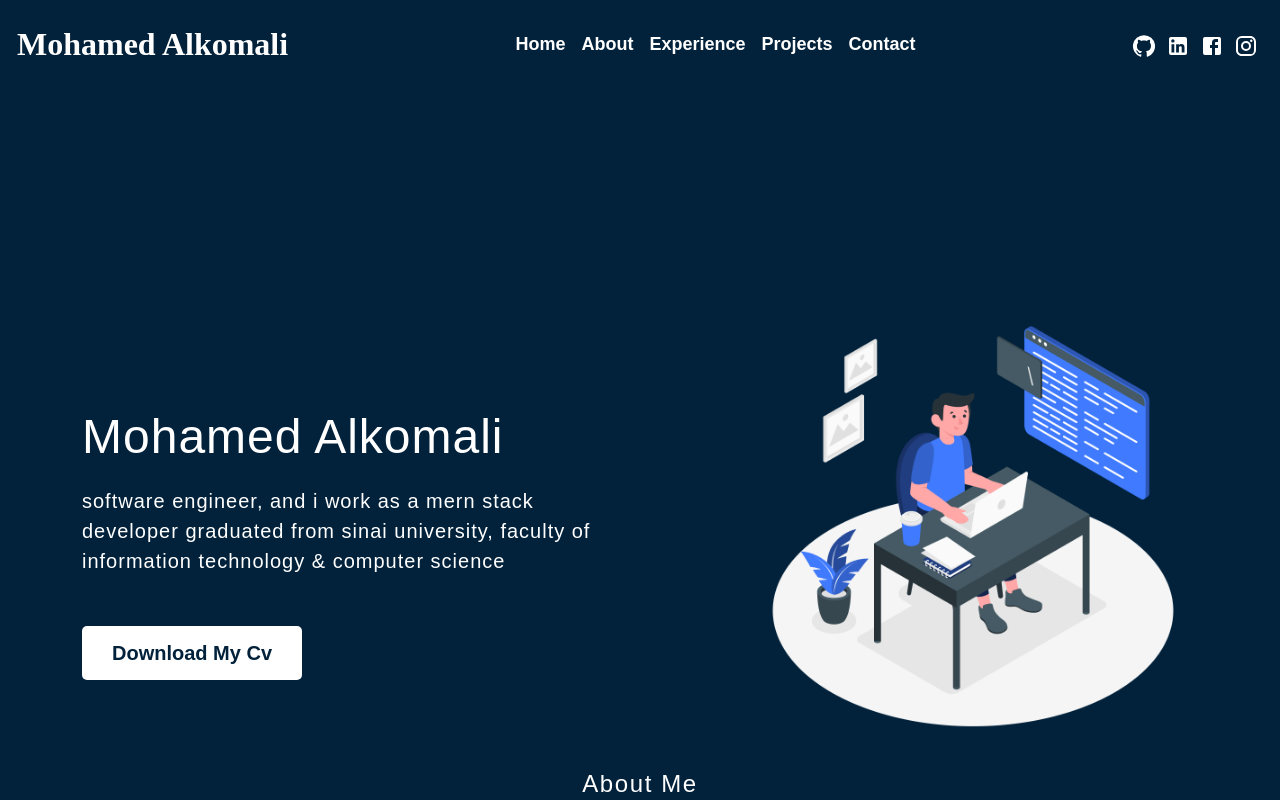
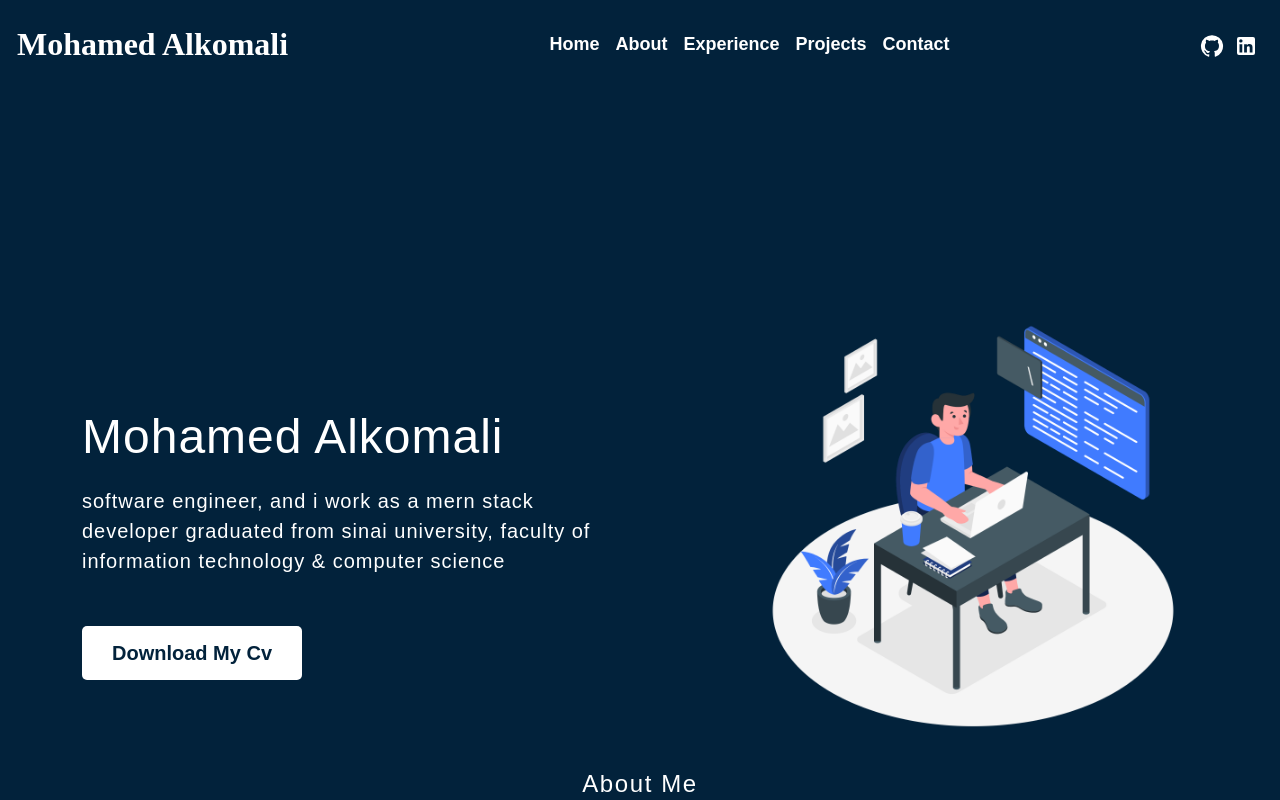
Before and after one commit to MohamedAhmed2023/personal-portfolio-React-, a React (Create React App) app: page / in a window 1280 px wide. Shown: the top 800 px of the page. Built offline with nearby package versions, Linux system fonts and the light colour scheme; a web font is replaced by a local one.

Commit message:
delete face and insta icons

```diff
--- a/src/Components/Footer/Footer.js
+++ b/src/Components/Footer/Footer.js
@@ -1,8 +1,6 @@
 import "./Footer.css"
-import FacebookIcon from '@mui/icons-material/Facebook';
 import GitHubIcon from '@mui/icons-material/GitHub';
 import LinkedInIcon from '@mui/icons-material/LinkedIn';
-import InstagramIcon from '@mui/icons-material/Instagram';
 function Footer() {
     return (
         <>
@@ -21,12 +19,6 @@ function Footer() {
                         <a href="https://www.linkedin.com/in/mohamed-alkomali/" alt="">
                             <LinkedInIcon />
                         </a>
-                        <a href="https://www.facebook.com/profile.php?id=100007754079369" alt="">
-                            <FacebookIcon />
-                        </a>
-                        <a href="https://www.instagram.com/mohamed_alkomali/" alt="">
-                            <InstagramIcon />
-                        </a>
                     </div>
                 </div>
             </div >
--- a/src/Components/HomePage/HomePage.js
+++ b/src/Components/HomePage/HomePage.js
@@ -4,10 +4,9 @@ import "./HomePage.css"
 import Experience from "../experience/Experience";
 import HeadingText from "../HeadingText";
 import 'animate.css/animate.min.css';
-import FacebookIcon from '@mui/icons-material/Facebook';
 import GitHubIcon from '@mui/icons-material/GitHub';
 import LinkedInIcon from '@mui/icons-material/LinkedIn';
-import InstagramIcon from '@mui/icons-material/Instagram';
+
 import React, { useEffect } from 'react';
 import AOS from 'aos';
 import 'aos/dist/aos.css';
@@ -34,12 +33,6 @@ function HomePage() {
                                 </a>
                                 <a href="https://www.linkedin.com/in/mohamed-alkomali/" alt="">
                                     <LinkedInIcon />
-                                </a>
-                                <a href="https://www.facebook.com/profile.php?id=100007754079369" alt="">
-                                    <FacebookIcon />
-                                </a>
-                                <a href="https://www.instagram.com/mohamed_alkomali/" alt="">
-                                    <InstagramIcon />
                                 </a>
                             </div>
                             <button className="home-Btn" type="button">Download My Cv</button>
--- a/src/Components/NavBar/NavBar.js
+++ b/src/Components/NavBar/NavBar.js
@@ -1,9 +1,7 @@
 import React, { useState } from "react";
 import "./NavBar.css";
-import FacebookIcon from '@mui/icons-material/Facebook';
 import GitHubIcon from '@mui/icons-material/GitHub';
 import LinkedInIcon from '@mui/icons-material/LinkedIn';
-import InstagramIcon from '@mui/icons-material/Instagram';
 import MenuIcon from '@mui/icons-material/Menu';
 import CloseIcon from '@mui/icons-material/Close';
 import 'animate.css/animate.min.css';
@@ -50,12 +48,6 @@ function NavBar() {
                             <a href="https://www.linkedin.com/in/mohamed-alkomali/">
                                 <LinkedInIcon />
                             </a>
-                            <a href="https://www.facebook.com/profile.php?id=100007754079369">
-                                <FacebookIcon />
-                            </a>
-                            <a href="https://www.instagram.com/mohamed_alkomali/">
-                                <InstagramIcon />
-                            </a>
                         </div>
                     </div>
                 </div>
@@ -79,12 +71,6 @@ function NavBar() {
                     <a href="https://www.linkedin.com/in/mohamed-alkomali/">
                         <LinkedInIcon />
                     </a>
-                    <a href="https://www.facebook.com/profile.php?id=100007754079369">
-                        <FacebookIcon />
-                    </a>
-                    <a href="https://www.instagram.com/mohamed_alkomali/">
-                        <InstagramIcon />
-                    </a>
                 </div>
             </div>
             {isSidebarOpen && <div className="overlay" onClick={toggleSidebar}></div>}
```
